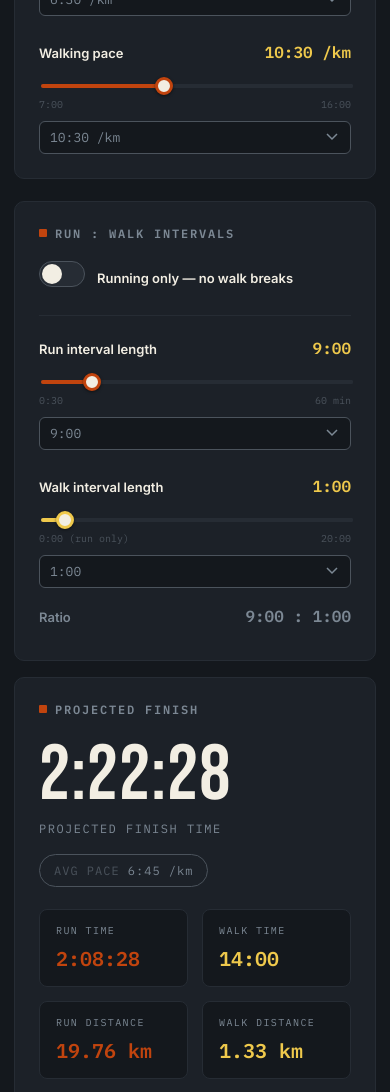
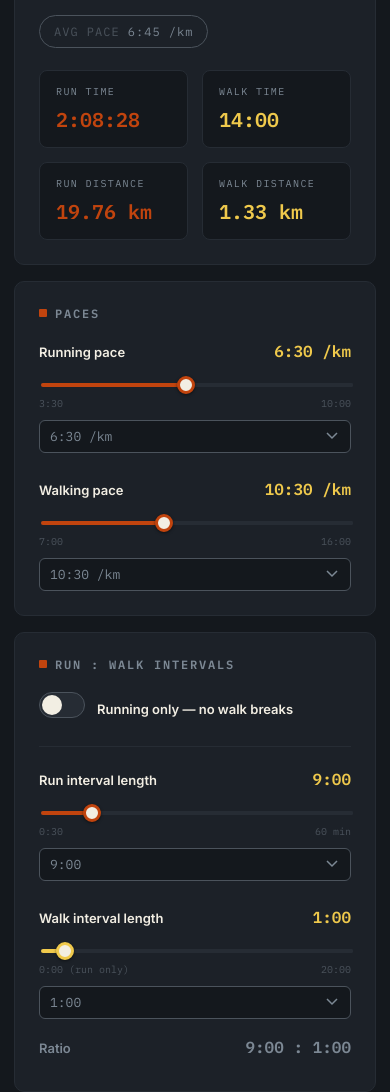
Before and after one commit to drwhobe12-netizen/TJ-R-Race-Calculator, a plain HTML site: page index.html in a window 390 px wide. Shown: the part 714-1806 px from the top of the page. Drawn offline with Linux system fonts and the light colour scheme.

Commit message:
Add files via upload

```diff
--- a/index.html
+++ b/index.html
@@ -94,10 +94,28 @@
   .grid{
     display:grid;
     grid-template-columns: 380px 1fr;
+    grid-template-areas:
+      "distance finish"
+      "paces finish"
+      "intervals splitloop";
     gap: 22px;
   }
+  .area-distance{ grid-area: distance; }
+  .area-finish{ grid-area: finish; }
+  .area-paces{ grid-area: paces; }
+  .area-intervals{ grid-area: intervals; }
+  .area-splitloop{ grid-area: splitloop; }
+
   @media (max-width: 820px){
-    .grid{ grid-template-columns: 1fr; }
+    .grid{
+      grid-template-columns: 1fr;
+      grid-template-areas:
+        "distance"
+        "finish"
+        "paces"
+        "intervals"
+        "splitloop";
+    }
   }
   @media (max-width: 480px){
     .wrap{ padding: 18px 14px 40px; }
@@ -107,7 +125,6 @@
     .eyebrow{ font-size: 10px; letter-spacing: 2px; }
     .sub{ font-size: 13px; }
     .card{ padding: 16px; }
-    .card + .card{ margin-top: 16px; }
     .card h2{ font-size: 11px; margin-bottom: 16px; }
     .grid{ gap: 16px; }
     .time-big{ font-size: 52px; }
@@ -133,7 +150,6 @@
     border-radius: 10px;
     padding: 24px;
   }
-  .card + .card{ margin-top: 22px; }
   .card h2{
     font-family:'IBM Plex Mono', monospace;
     font-size: 12px;
@@ -442,9 +458,7 @@
   </header>
 
   <div class="grid">
-    <!-- CONTROLS -->
-    <div>
-      <div class="card">
+    <div class="card area-distance">
       <h2>Race Distance</h2>
       <div class="field">
         <select id="distance">
@@ -459,7 +473,37 @@
       </div>
     </div>
 
-      <div class="card">
+    <div class="card area-finish">
+      <h2>Projected Finish</h2>
+      <div class="stopwatch">
+        <div>
+          <div class="time-big" id="totalTime">54:12</div>
+          <div class="time-unit">PROJECTED FINISH TIME</div>
+        </div>
+        <span class="badge pace" id="avgPace">6:44 /km</span>
+      </div>
+
+      <div class="stat-grid">
+        <div class="stat run">
+          <div class="k">Run Time</div>
+          <div class="v" id="runTime">–</div>
+        </div>
+        <div class="stat walk">
+          <div class="k">Walk Time</div>
+          <div class="v" id="walkTime">–</div>
+        </div>
+        <div class="stat run">
+          <div class="k">Run Distance</div>
+          <div class="v" id="runDist">–</div>
+        </div>
+        <div class="stat walk">
+          <div class="k">Walk Distance</div>
+          <div class="v" id="walkDist">–</div>
+        </div>
+      </div>
+    </div>
+
+    <div class="card area-paces">
       <h2>Paces</h2>
       <div class="field">
         <div class="slider-row">
@@ -481,7 +525,18 @@
       </div>
     </div>
 
-      <div class="card ratio-slider">
+    <div class="card area-splitloop">
+      <h2>Split Loop</h2>
+      <div class="track-wrap">
+        <svg id="trackSvg" viewBox="0 0 400 210" width="100%" style="max-width:420px;"></svg>
+        <div class="legend">
+          <span><span class="swatch run"></span>Run <span id="legendRunCount" style="color:var(--grey-dim);"></span></span>
+          <span><span class="swatch walk"></span>Walk <span id="legendWalkCount" style="color:var(--grey-dim);"></span></span>
+        </div>
+      </div>
+    </div>
+
+    <div class="card ratio-slider area-intervals">
       <h2>Run : Walk Intervals</h2>
 
       <div class="toggle-row">
@@ -514,51 +569,6 @@
         <div class="slider-row">
           <label style="margin-bottom:0; color:var(--grey);">Ratio</label>
           <span class="slider-value" id="ratioDisplay" style="color:var(--grey);">9 : 1</span>
-          </div>
-        </div>
-      </div>
-    </div>
-
-    <!-- RESULTS -->
-    <div>
-      <div class="card">
-        <h2>Projected Finish</h2>
-        <div class="stopwatch">
-          <div>
-            <div class="time-big" id="totalTime">54:12</div>
-            <div class="time-unit">PROJECTED FINISH TIME</div>
-          </div>
-          <span class="badge pace" id="avgPace">6:44 /km</span>
-        </div>
-
-        <div class="stat-grid">
-          <div class="stat run">
-            <div class="k">Run Time</div>
-            <div class="v" id="runTime">–</div>
-          </div>
-          <div class="stat walk">
-            <div class="k">Walk Time</div>
-            <div class="v" id="walkTime">–</div>
-          </div>
-          <div class="stat run">
-            <div class="k">Run Distance</div>
-            <div class="v" id="runDist">–</div>
-          </div>
-          <div class="stat walk">
-            <div class="k">Walk Distance</div>
-            <div class="v" id="walkDist">–</div>
-          </div>
-        </div>
-      </div>
-
-      <div class="card">
-        <h2>Split Loop</h2>
-        <div class="track-wrap">
-          <svg id="trackSvg" viewBox="0 0 400 210" width="100%" style="max-width:420px;"></svg>
-          <div class="legend">
-            <span><span class="swatch run"></span>Run <span id="legendRunCount" style="color:var(--grey-dim);"></span></span>
-            <span><span class="swatch walk"></span>Walk <span id="legendWalkCount" style="color:var(--grey-dim);"></span></span>
-          </div>
         </div>
       </div>
     </div>
--- a/sw.js
+++ b/sw.js
@@ -1,4 +1,4 @@
-const CACHE_NAME = 'thrapston-race-planner-v2';
+const CACHE_NAME = 'thrapston-race-planner-v3';
 const ASSETS = ['./index.html', './manifest.json', './icon-192.png', './icon-512.png'];
 
 self.addEventListener('install', event => {
```
Lines whose indentation alone changed are shown as unchanged.
